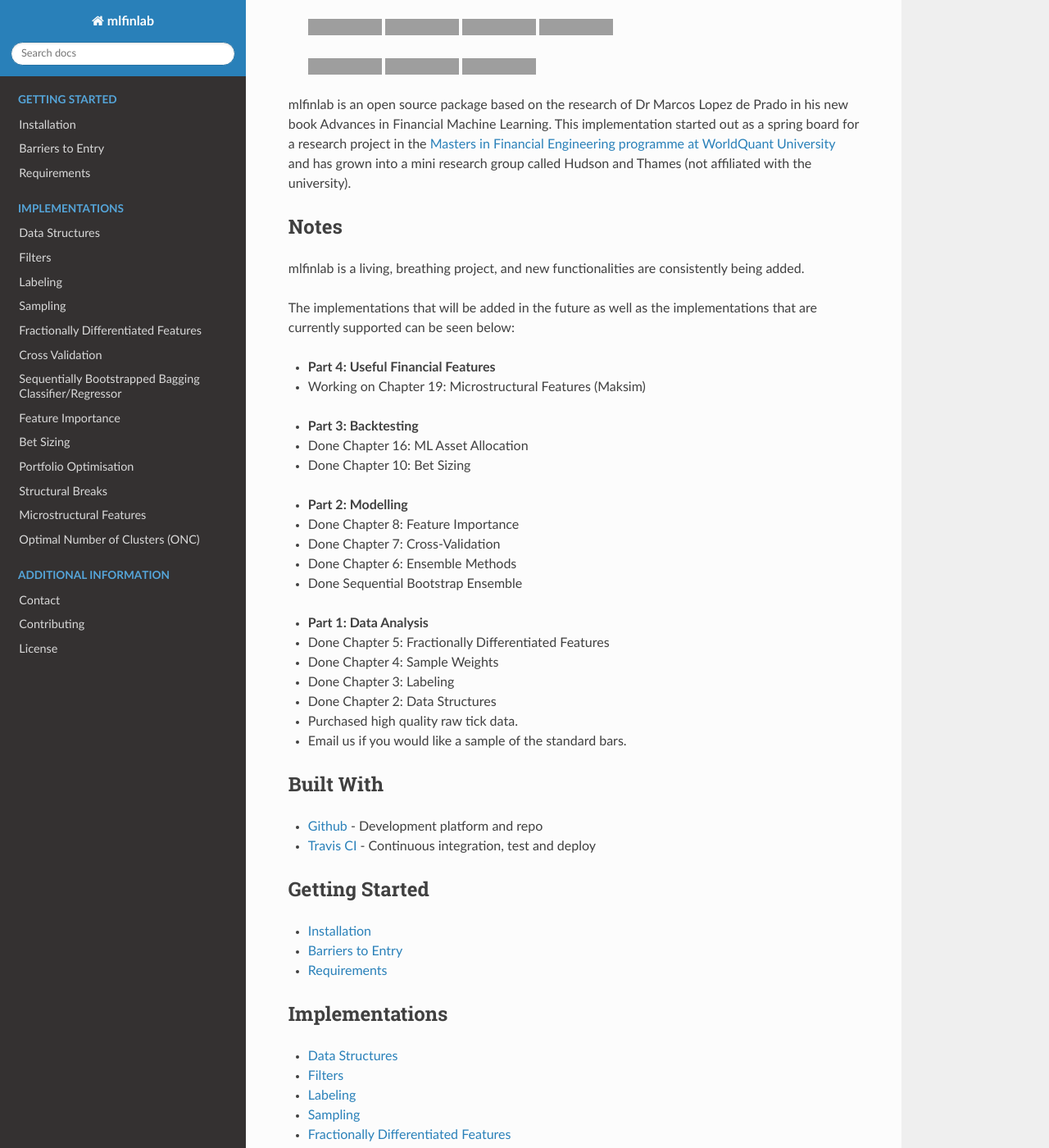
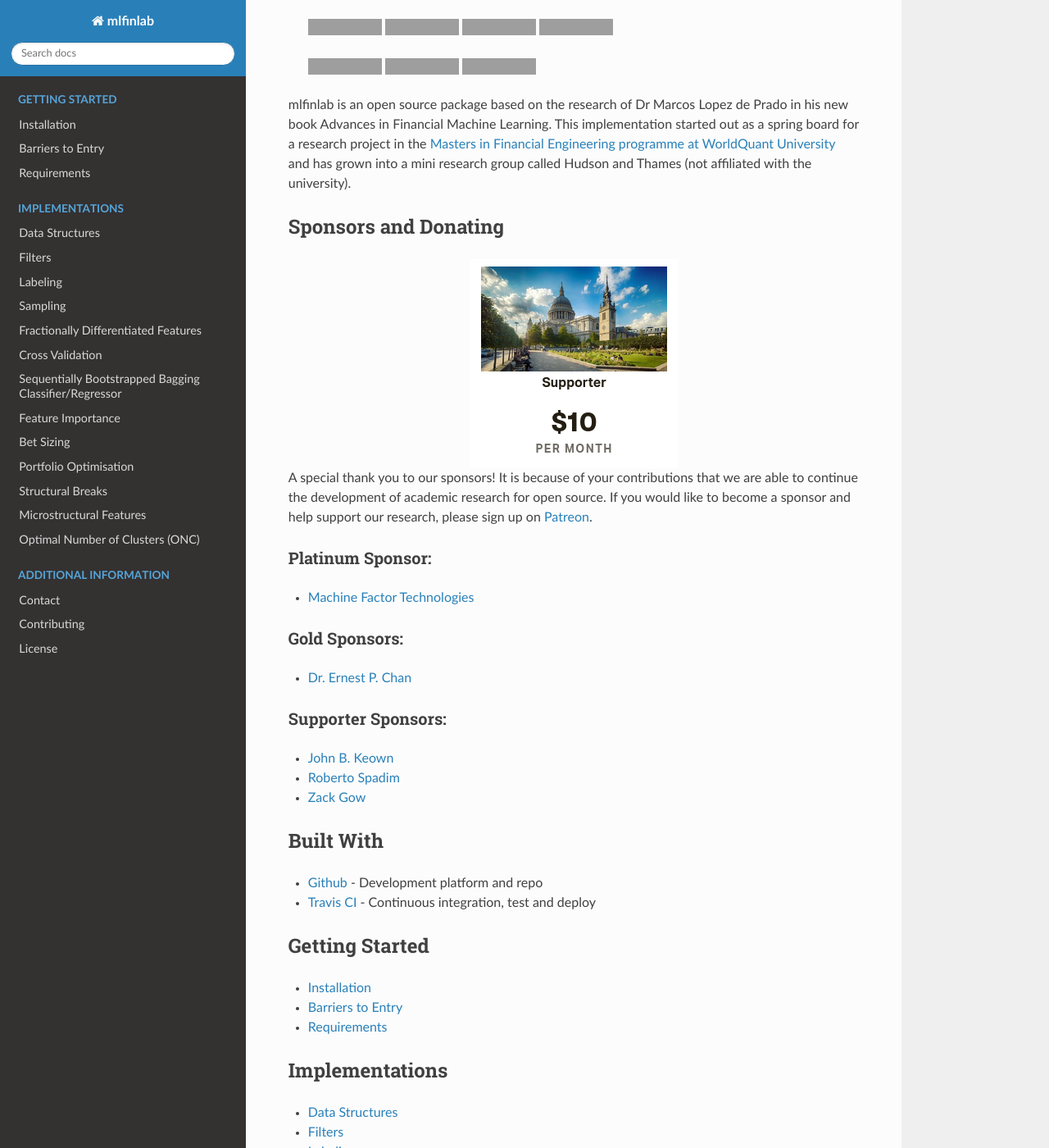
Before and after one commit to hudson-and-thames/mlfinlab, a Sphinx documentation site: the page built from docs/source/index.rst, in a window 1280 px wide and 1400 px high, scrolled down 468 px, cut to the strip 0-1400 px from the top of the window. Shown: the whole strip at 82% size. Built offline with Sphinx 7.4.7 and the Read the Docs theme 2.0.0, drawn with Linux system fonts in a browser that asks for light colours; grey boxes are pictures that could not be loaded.

Commit message:
Update home page for docs

```diff
--- a/docs/source/index.rst
+++ b/docs/source/index.rst
@@ -5,9 +5,9 @@
 
 |
 
-================================================
+************************************************
 Machine Learning Financial Laboratory (mlfinlab)
-================================================
+************************************************
 
 
 	|Build Status| |codecov| |pylint Score| |License: BSD3|
@@ -39,49 +39,38 @@ Advances in Financial Machine Learning. This implementation started out as a spr
 
 .. _Masters in Financial Engineering programme at WorldQuant University: https://wqu.org/
 
+Sponsors and Donating
+#####################
+.. image:: logo/support.png
+   :scale: 100 %
+   :align: center
 
-Notes
-=====
+A special thank you to our sponsors! It is because of your contributions that we are able to continue the development of academic research for open source. If you would like to become a sponsor and help support our research, please sign up on `Patreon`_.
 
-mlfinlab is a living, breathing project, and new functionalities are consistently being added.
+.. _Patreon: https://www.patreon.com/HudsonThames
 
-The implementations that will be added in the future as well as the implementations that are currently supported can be seen below:
+Platinum Sponsor:
+*****************
+* `Machine Factor Technologies`_
 
-* **Part 4: Useful Financial Features**
-* Working on Chapter 19: Microstructural Features (Maksim)
+Gold Sponsors:
+**************
+* `Dr. Ernest P. Chan`_
 
-.. raw:: latex
+Supporter Sponsors:
+*******************
+* `John B. Keown`_
+* `Roberto Spadim`_
+* `Zack Gow`_
 
-    \vspace{5mm}
-
-* **Part 3: Backtesting**
-* Done Chapter 16: ML Asset Allocation
-* Done Chapter 10: Bet Sizing
-
-.. raw:: latex
-
-    \vspace{5mm}
-
-* **Part 2: Modelling**
-* Done Chapter 8: Feature Importance
-* Done Chapter 7: Cross-Validation
-* Done Chapter 6: Ensemble Methods
-* Done Sequential Bootstrap Ensemble
-
-.. raw:: latex
-
-    \vspace{5mm}
-
-* **Part 1: Data Analysis**
-* Done Chapter 5: Fractionally Differentiated Features
-* Done Chapter 4: Sample Weights
-* Done Chapter 3: Labeling
-* Done Chapter 2: Data Structures
-* Purchased high quality raw tick data.
-* Email us if you would like a sample of the standard bars.
+.. _`Machine Factor Technologies`: https://www.linkedin.com/in/proskurinolexandr/
+.. _`Dr. Ernest P. Chan`: https://www.epchan.com/
+.. _`John B. Keown`: https://www.linkedin.com/in/john-keown-quantitative-finance-big-data-ml/
+.. _`Roberto Spadim`: https://www.linkedin.com/in/roberto-spadim/
+.. _`Zack Gow`: https://www.linkedin.com/in/zackgow/
 
 Built With
-==========
+##########
 
 * `Github`_ - Development platform and repo
 * `Travis CI`_ - Continuous integration, test and deploy
@@ -90,7 +79,7 @@ Built With
 .. _Travis CI: https://www.travis-ci.com
 
 Getting Started
-===============
+###############
 
 .. toctree::
    :caption: Getting Started
@@ -107,7 +96,7 @@ Getting Started
 * :doc:`getting_started/requirements`
 
 Implementations
-===============
+###############
 
 .. toctree::
    :caption: Implementations
@@ -144,8 +133,7 @@ Implementations
 * :doc:`implementations/clustering`
 
 Additional Information
-======================
-
+######################
 .. toctree::
    :caption: Additional Information
    :hidden:
```
Also changed, not shown: docs/source/logo/support.png (added).
